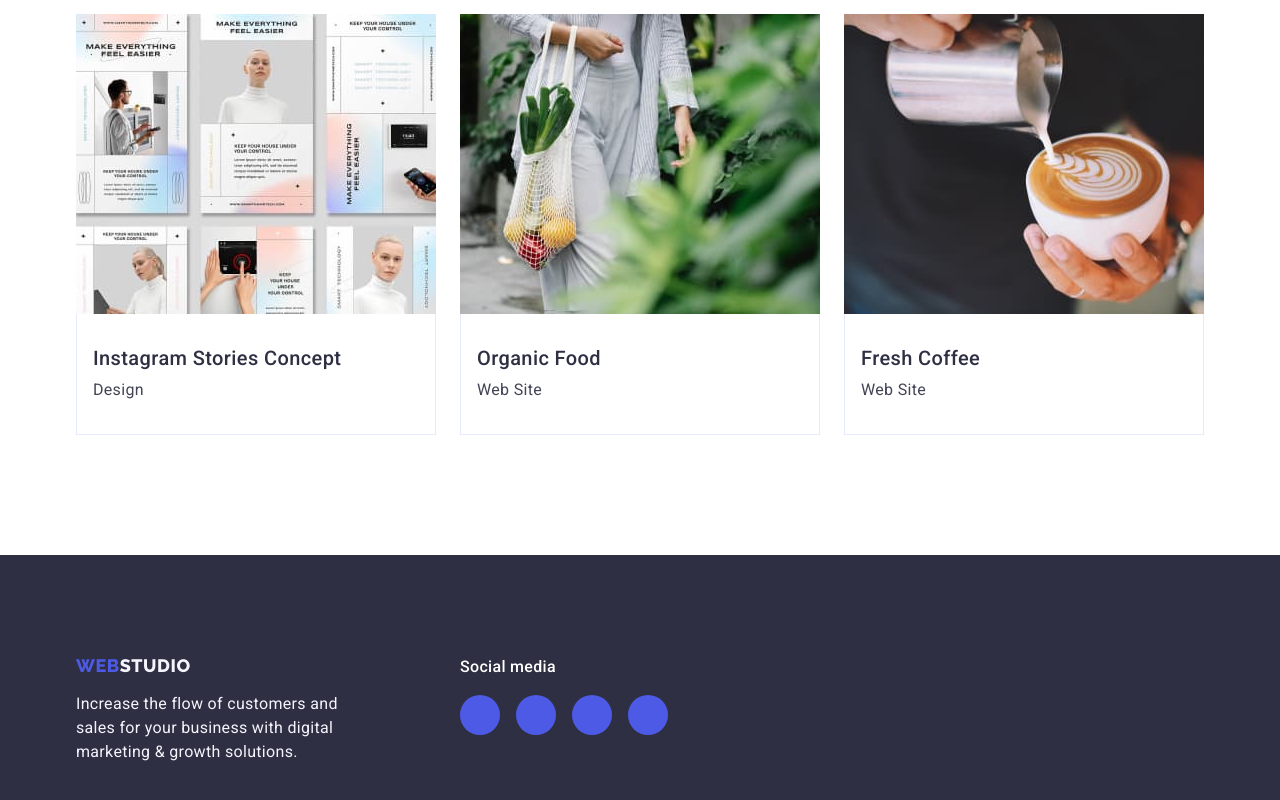
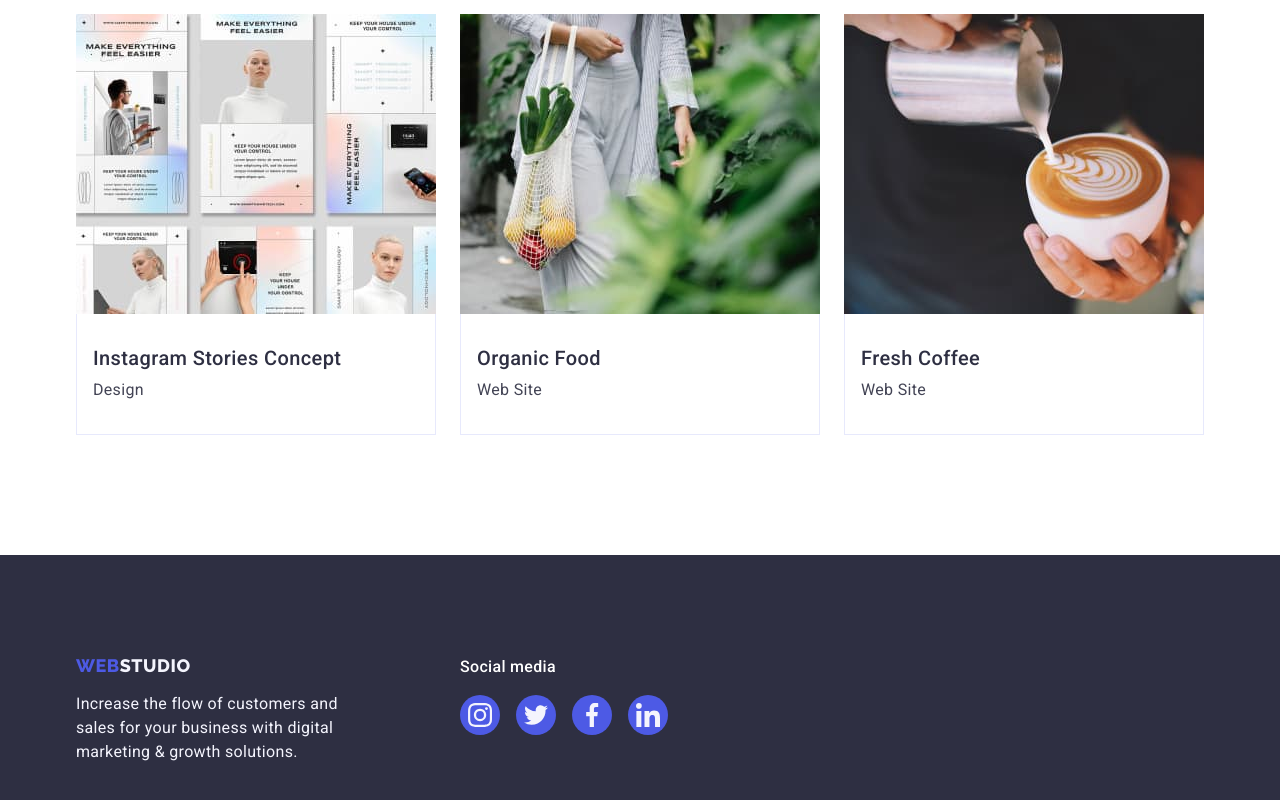
Before and after one commit to 999Ralex999/goit-markup-hw-04, a plain HTML site: page portfolio.html in a window 1280 px wide. Shown: the part 1215-2015 px from the top of the page. Drawn offline with nearby package versions, Linux system fonts and the light colour scheme.

Commit message:
error 11

```diff
--- a/portfolio.html
+++ b/portfolio.html
@@ -251,28 +251,28 @@
                         <a class="footer-social-link" href="https://instagram.com" target="_blank"
                             rel="noopener noreferrer" aria-label="Instagram icon"><svg class="footer-social" width="24"
                                 height="24">
-                                <use href="./images/sprite.svg#icon-instagram"></use>
+                                <use href="./images/icons.svg#icon-instagram"></use>
                             </svg></a>
                     </li>
                     <li class="footer-social-item">
                         <a class="footer-social-link" href="https://twitter.com" target="_blank"
                             rel="noopener noreferrer" aria-label="Twitter icon"><svg class="footer-social" width="24"
                                 height="24">
-                                <use href="./images/sprite.svg#icon-twitter"></use>
+                                <use href="./images/icons.svg#icon-twitter"></use>
                             </svg></a>
                     </li>
                     <li class="footer-social-item">
                         <a class="footer-social-link" href="https://facebook.com" target="_blank"
                             rel="noopener noreferrer" aria-label="Facebook icon"><svg class="footer-social" width="24"
                                 height="24">
-                                <use href="./images/sprite.svg#icon-facebook"></use>
+                                <use href="./images/icons.svg#icon-facebook"></use>
                             </svg></a>
                     </li>
                     <li class="footer-social-item">
                         <a class="footer-social-link" href="https://linkedin.com" target="_blank"
                             rel="noopener noreferrer" aria-label="Linkedin icon"><svg class="footer-social" width="24"
                                 height="24">
-                                <use href="./images/sprite.svg#icon-linkedin"></use>
+                                <use href="./images/icons.svg#icon-linkedin"></use>
                             </svg></a>
                     </li>
                 </ul>
```
